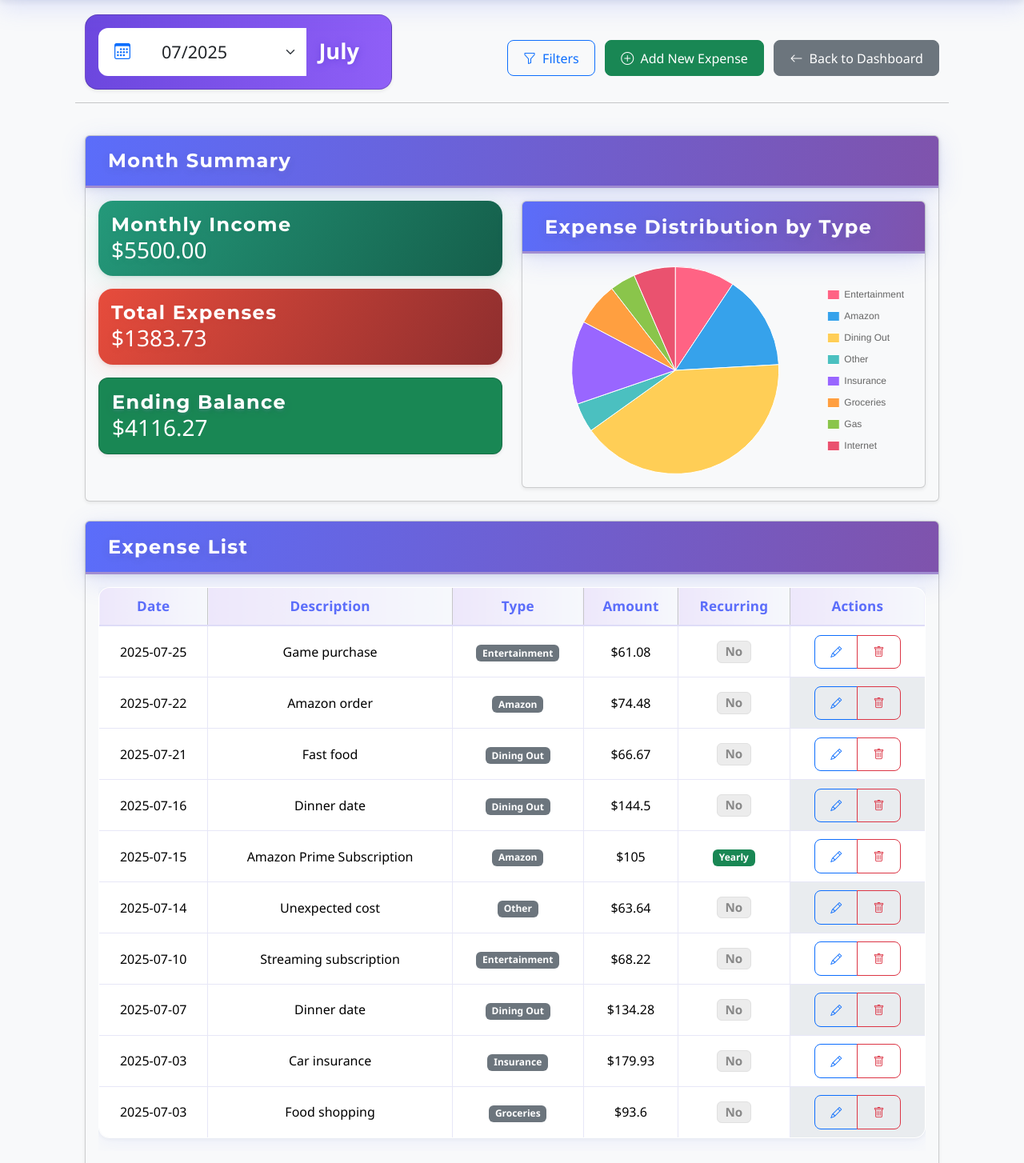
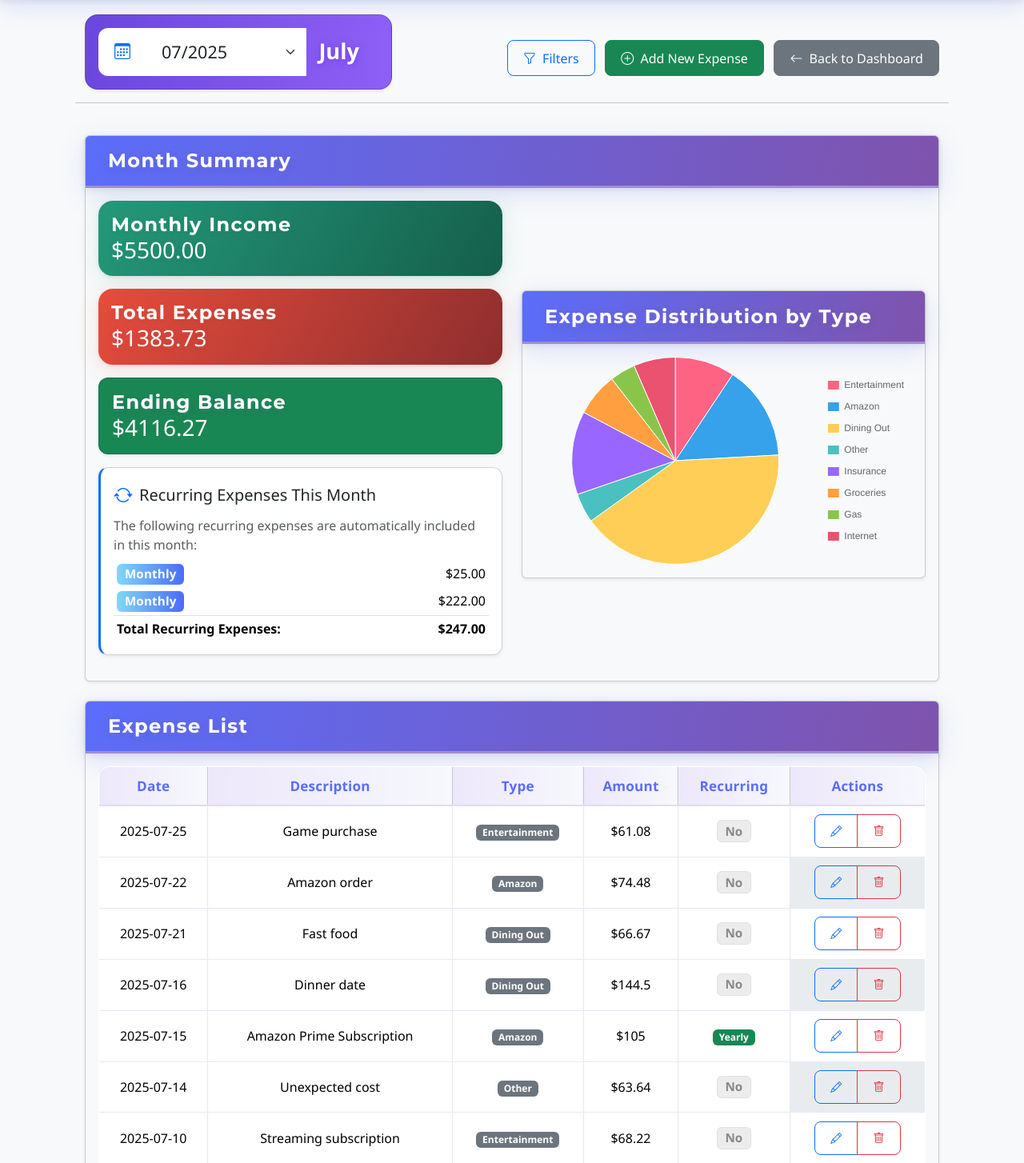
Before and after one commit to samwow13/flaskSpendingTrackerApp, a Flask app: page /expenses/view in a window 1280 px wide. Shown: the part 62-1516 px from the top of the page at 80% size. Run offline with Flask 2, Linux system fonts and the light colour scheme; data comes from the database, SQL or seed files in the repository; both versions use the stored data as it was after the commit.

Commit message:
fixed recurring expense bug

```diff
--- a/app.py
+++ b/app.py
@@ -311,16 +311,62 @@
 
             # Insert the expense into the database
             cursor.execute('''
-                INSERT INTO expenses (amount, description, expense_type_id, date, is_recurring, recurring_day)
-                VALUES (?, ?, ?, ?, ?, ?)
-            ''', (amount, description, expense_type_id, date_str, False, None))
+                INSERT INTO expenses (amount, description, expense_type_id, date, is_recurring_template, recurring_interval, recurring_day)
+                VALUES (?, ?, ?, ?, ?, ?, ?)
+            ''', (amount, description, expense_type_id, date_str, False, 'none', None))
+
+        # Add specific recurring expenses as requested
+        # 1. Internet - $90 monthly
+        internet_type_id = None
+        for expense_type in expense_types:
+            if expense_type['name'] == 'Internet':
+                internet_type_id = expense_type['id']
+                break
+
+        if internet_type_id:
+            # Create the date string in YYYY-MM-DD format for the 1st of the month
+            date_str = f"{year}-{month:02d}-01"
+            cursor.execute('''
+                INSERT INTO expenses (amount, description, expense_type_id, date, is_recurring_template, recurring_interval, recurring_day)
+                VALUES (?, ?, ?, ?, ?, ?, ?)
+            ''', (90.00, 'Internet', internet_type_id, date_str, True, 'monthly', 1))
+
+        # 2. Car Insurance - $550 monthly
+        insurance_type_id = None
+        for expense_type in expense_types:
+            if expense_type['name'] == 'Car Insurance':
+                insurance_type_id = expense_type['id']
+                break
+
+        if insurance_type_id:
+            # Create the date string in YYYY-MM-DD format for the 5th of the month
+            date_str = f"{year}-{month:02d}-05"
+            cursor.execute('''
+                INSERT INTO expenses (amount, description, expense_type_id, date, is_recurring_template, recurring_interval, recurring_day)
+                VALUES (?, ?, ?, ?, ?, ?, ?)
+            ''', (550.00, 'Car Insurance', insurance_type_id, date_str, True, 'monthly', 5))
+
+        # 3. Amazon - $105 yearly
+        amazon_type_id = None
+        for expense_type in expense_types:
+            if expense_type['name'] == 'Amazon':
+                amazon_type_id = expense_type['id']
+                break
+
+        if amazon_type_id:
+            # Create the date string in YYYY-MM-DD format for the 15th of the month
+            date_str = f"{year}-{month:02d}-15"
+            cursor.execute('''
+                INSERT INTO expenses (amount, description, expense_type_id, date, is_recurring_template, recurring_interval, recurring_day)
+                VALUES (?, ?, ?, ?, ?, ?, ?)
+            ''', (105.00, 'Amazon Prime Subscription', amazon_type_id, date_str, True, 'yearly', 15))
 
         conn.commit()
         conn.close()
 
         return jsonify({
             'success': True,
-            'message': 'Successfully generated 10 random expenses for the selected month!'
+            'message': 'Successfully generated sample expenses and recurring expenses for the selected month!'
         })
     except Exception as e:
         return jsonify({'success': False, 'message': f'Error seeding data: {str(e)}'}), 500
--- a/setup_db.py
+++ b/setup_db.py
@@ -111,6 +111,7 @@
         'Phone',
         'Internet',
         'Insurance',
+        'Car Insurance',
         'Groceries',
         'Gas',
         'Shopping',
--- a/templates/view_expenses.html
+++ b/templates/view_expenses.html
@@ -179,7 +179,7 @@
     </div>
 </div>
 
-{% set recurring_expenses = expenses|selectattr('is_recurring_instance', 'defined')|selectattr('is_recurring_instance')|list %}
+{% set recurring_expenses = all_expenses|selectattr('is_recurring_instance', 'defined')|selectattr('is_recurring_instance')|list %}
 {% if recurring_expenses|length > 0 %}
 <div class="card mb-3 shadow-sm" style="border-radius: 0.75rem; border-left: 3px solid #0d6efd;">
     <div class="card-body">
```
Also changed, not shown: spending_tracker.db.
